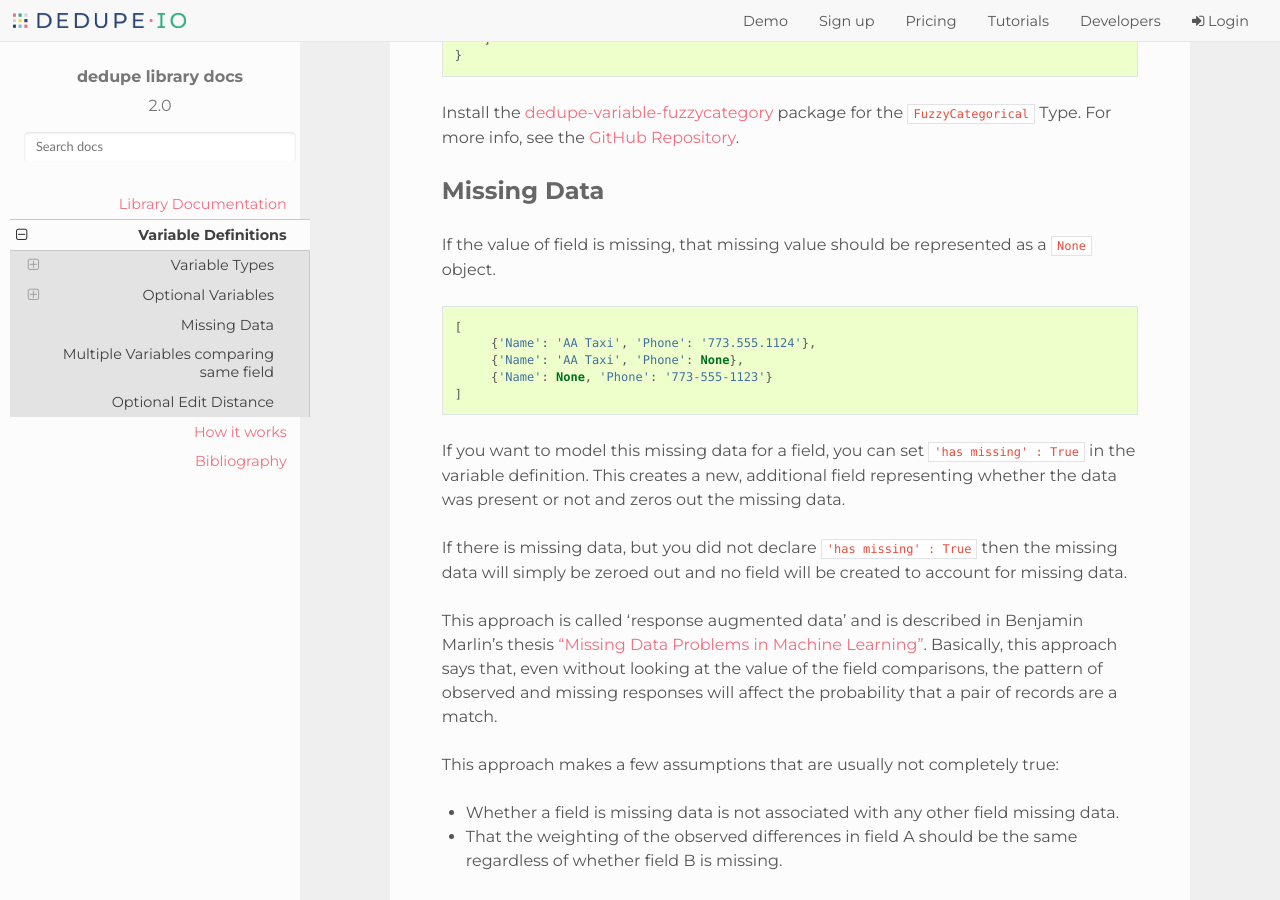
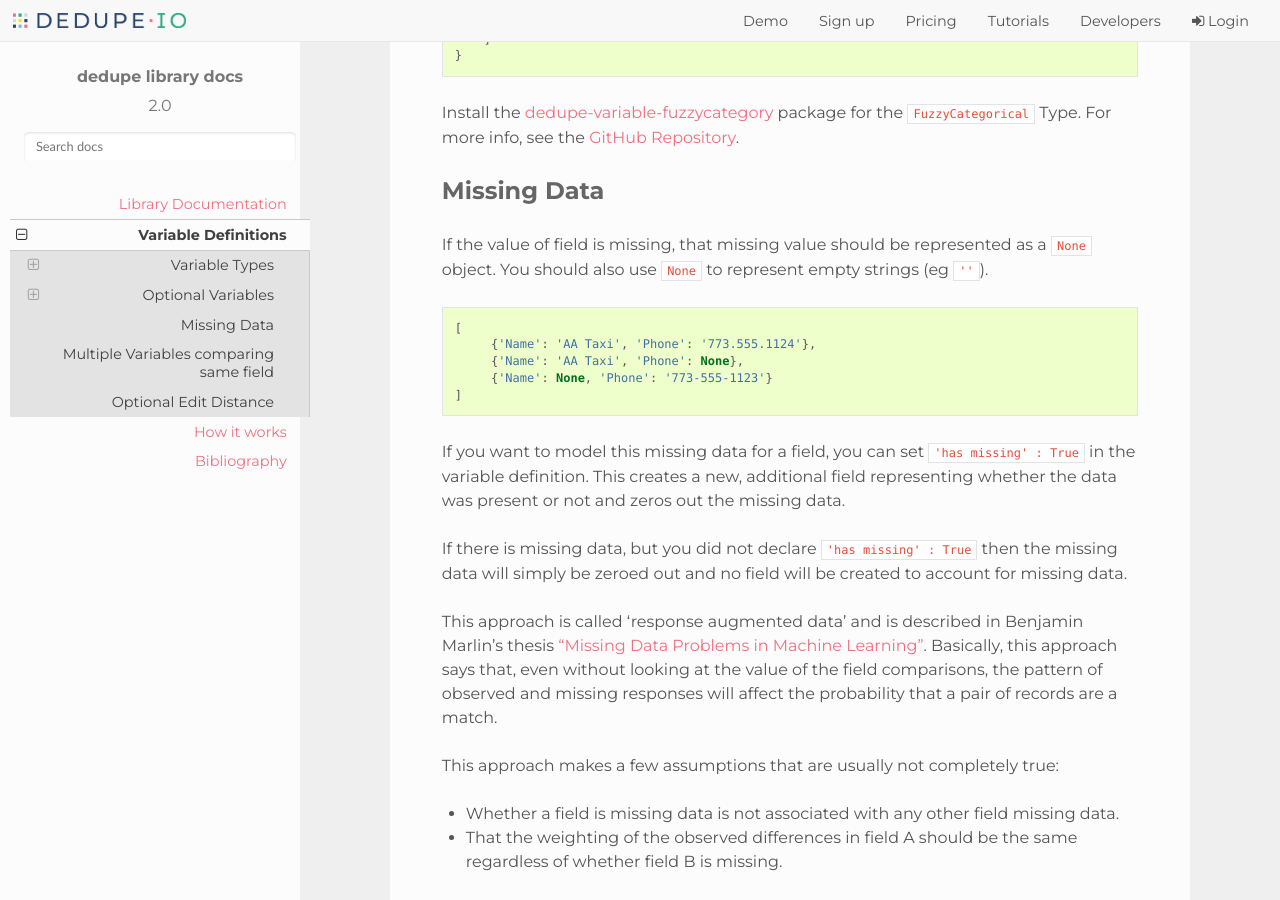
Before and after one commit to dedupeio/dedupe, a Sphinx documentation site: the page built from docs/Variable-definition.rst, in a window 1280 px wide and 900 px high, scrolled down 7226 px. Built offline with Sphinx 7.4.7 and the Read the Docs theme 2.0.0, drawn with Linux system fonts in a browser that asks for light colours.

Commit message:
Add note on using None for empty strings
This has come up in a few issues and maybe this will head that off.

```diff
--- a/docs/Variable-definition.rst
+++ b/docs/Variable-definition.rst
@@ -392,7 +392,8 @@ the ``FuzzyCategorical`` Type. For more info, see the `GitHub Repository
 Missing Data
 ------------
 If the value of field is missing, that missing value should be represented as
-a ``None`` object.
+a ``None`` object. You should also use ``None`` to represent empty strings
+(eg ``''``).
 
 .. code:: python
 
```
